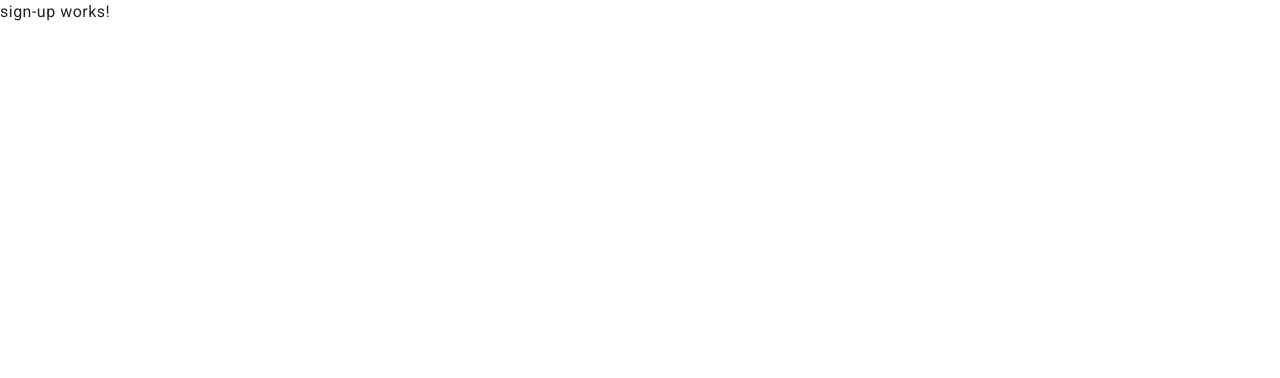
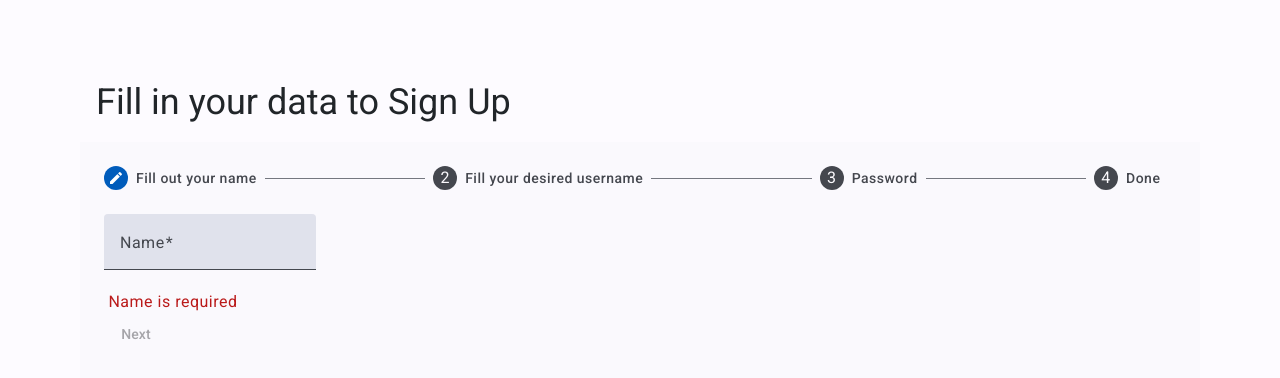
Before and after one commit to plamena-petkova/AdventureAtlas, an Angular app: page /sign-up in a window 1280 px wide. Shown: the top 378 px of the page. Built offline with nearby package versions, Linux system fonts and the light colour scheme.

Commit message:
Added sign up form with stepper

```diff
--- a/src/components/footer/footer.component.scss
+++ b/src/components/footer/footer.component.scss
@@ -5,8 +5,7 @@
     flex-wrap: wrap;
     background-color:#13374D;
     color: white;
-   margin-top: 3rem;
-   padding-top: 1rem;
+    padding-top: 1rem;
 
 
     &-services {
--- a/src/components/popular-places/popular-places.component.scss
+++ b/src/components/popular-places/popular-places.component.scss
@@ -2,6 +2,8 @@
     font-size: large;
     display: flex;
     justify-content: center;
+    background-color: #5FB5B6;
+    padding-top: 2rem;
 
     &-heading {
         color: white;
@@ -11,8 +13,9 @@
 
 .carousel {
 
+  &__container {
 
-  &__container {
+    background-color: #5FB5B6;
     width: 70vw;
     height: 70vh;
     position: relative;
--- a/src/components/workflow/workflow.component.html
+++ b/src/components/workflow/workflow.component.html
@@ -45,7 +45,7 @@
         <!-- Have Fun and Be Prepared Section -->
         <mat-card class="workflow__container-box" appearance="outlined">
             <mat-card-header class="workflow__container-box-heading">
-              <mat-card-title>Start Planning Your Vacation</mat-card-title>
+              <mat-card-title>Have Fun and Be Prepared</mat-card-title>
             </mat-card-header>
             <img mat-card-image src="https://cdn.pixabay.com/photo/2017/05/02/00/41/camera-2277024_960_720.png" alt="planning"  class="workflow__container-box-img">
             <mat-card-content class="workflow__container-box-text">
--- a/src/views/login/login.component.html
+++ b/src/views/login/login.component.html
@@ -1 +1,3 @@
-<p>login works!</p>
+<form action="post">
+
+</form>
--- a/src/views/sign-up/sign-up.component.html
+++ b/src/views/sign-up/sign-up.component.html
@@ -1 +1,97 @@
-<p>sign-up works!</p>
+<div class="stepper__container">
+    <h3 class="stepper__container-heading">Fill in your data to Sign Up</h3>
+  <mat-stepper #stepper>
+    <mat-step [stepControl]="namesFormGroup">
+      <form [formGroup]="namesFormGroup">
+        <ng-template matStepLabel>Fill out your name</ng-template>
+        <mat-form-field>
+          <mat-label>Name</mat-label>
+          <input
+            matInput
+            placeholder="First name, Last name"
+            formControlName="names"
+            required
+          />
+        </mat-form-field>
+        <mat-error *ngIf="namesFormGroup.controls.names.errors">
+          Name is required
+        </mat-error>
+        <div>
+          <button
+            (click)="logInput()"
+            mat-button
+            [disabled]="namesFormGroup.controls.names.errors"
+            matStepperNext
+          >
+            Next
+          </button>
+        </div>
+      </form>
+    </mat-step>
+    <mat-step [stepControl]="usernameFormGroup">
+      <form [formGroup]="usernameFormGroup">
+        <ng-template matStepLabel>Fill your desired username</ng-template>
+        <mat-form-field>
+          <mat-label>Username</mat-label>
+          <input
+            matInput
+            formControlName="username"
+            placeholder="johny"
+            required
+          />
+        </mat-form-field>
+        <mat-error *ngIf="usernameFormGroup.controls.username.errors">
+          Username is required
+        </mat-error>
+        <div>
+          <button mat-button matStepperPrevious>Back</button>
+          <button
+            (click)="logInput()"
+            [disabled]="usernameFormGroup.controls.username.errors"
+            mat-button
+            matStepperNext
+          >
+            Next
+          </button>
+        </div>
+      </form>
+    </mat-step>
+    <mat-step [stepControl]="passwordFormGroup">
+      <form [formGroup]="passwordFormGroup">
+        <ng-template matStepLabel>Password</ng-template>
+        <mat-form-field>
+          <mat-label>Password</mat-label>
+          <input
+            type="password"
+            matInput
+            formControlName="password"
+            placeholder="*******"
+            required
+          />
+        </mat-form-field>
+        <mat-error *ngIf="passwordFormGroup.controls.password.errors">
+          Password is required
+        </mat-error>
+        <div>
+          <button mat-button matStepperPrevious>Back</button>
+          <button
+            (click)="logInput()"
+            [disabled]="passwordFormGroup.controls.password.errors"
+            mat-button
+            matStepperNext
+          >
+            Next
+          </button>
+        </div>
+      </form>
+    </mat-step>
+    <mat-step>
+      <ng-template matStepLabel>Done</ng-template>
+      <p>You are now done.</p>
+      <div>
+        <button mat-button matStepperPrevious>Back</button>
+        <button mat-button (click)="stepper.reset()">Reset</button>
+      </div>
+    </mat-step>
+  </mat-stepper>
+</div>
--- a/src/views/sign-up/sign-up.component.scss
+++ b/src/views/sign-up/sign-up.component.scss
@@ -0,0 +1,9 @@
+.stepper__container {
+    height: 100vh;
+    background-color: #FDFBFF;
+    padding: 5rem;
+
+    &-heading {
+        padding-left: 1rem;
+    }
+}
--- a/src/views/sign-up/sign-up.component.ts
+++ b/src/views/sign-up/sign-up.component.ts
@@ -1,12 +1,55 @@
-import { Component } from '@angular/core';
+import {Component} from '@angular/core';
+import {FormBuilder, Validators, FormsModule, ReactiveFormsModule} from '@angular/forms';
+import {STEPPER_GLOBAL_OPTIONS} from '@angular/cdk/stepper';
+import {MatIconModule} from '@angular/material/icon';
+import {MatButtonModule} from '@angular/material/button';
+import {MatInputModule} from '@angular/material/input';
+import {MatFormFieldModule} from '@angular/material/form-field';
+import {MatStepperModule} from '@angular/material/stepper';
+import { CommonModule } from '@angular/common';
 
 @Component({
   selector: 'app-sign-up',
   standalone: true,
-  imports: [],
+  imports: [
+    MatStepperModule,
+    FormsModule,
+    ReactiveFormsModule,
+    MatFormFieldModule,
+    MatInputModule,
+    MatButtonModule,
+    MatIconModule,
+    CommonModule
+  ],
   templateUrl: './sign-up.component.html',
-  styleUrl: './sign-up.component.scss'
+  styleUrl: './sign-up.component.scss',
+  providers: [
+    {
+      provide: STEPPER_GLOBAL_OPTIONS,
+      useValue: {displayDefaultIndicatorType: false},
+    },
+  ],
+
 })
 export class SignUpComponent {
 
+
+
+  namesFormGroup = this._formBuilder.group({
+    names: ['', Validators.required],
+  });
+  usernameFormGroup = this._formBuilder.group({
+    username: ['', Validators.required],
+  });
+  passwordFormGroup = this._formBuilder.group({
+    password: ['', Validators.required],
+  });
+
+  logInput(): void {
+    console.log(this.namesFormGroup.controls.names.value);
+    console.log(this.usernameFormGroup.controls.username.value);
+    console.log(this.passwordFormGroup.controls.password.value);
+  }
+
+  constructor(private _formBuilder: FormBuilder) {}
 }
```
